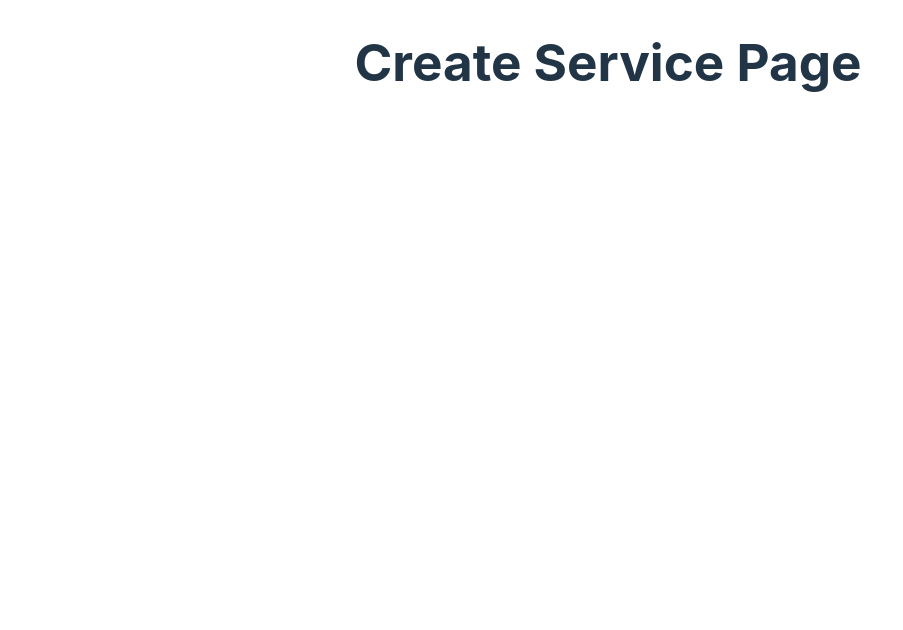
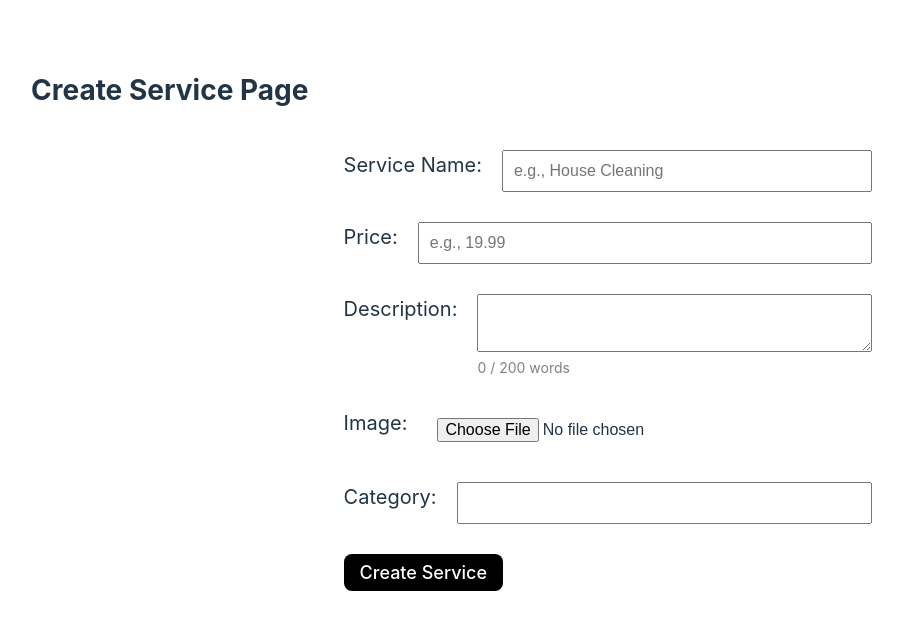
Before and after one commit to 1201-Du-Ryan/twProject3, a React (Vite) app in the folder my-scrollable-website/my-scrollable-website/: page /create-service in a window 1280 px wide. Shown: the top 630 px of the page, without its empty margins (32-935 px from the left). Built offline with nearby package versions, Linux system fonts and the light colour scheme.

Commit message:
basic layout

```diff
--- a/my-scrollable-website/my-scrollable-website/src/pages/CreateServicePage.jsx
+++ b/my-scrollable-website/my-scrollable-website/src/pages/CreateServicePage.jsx
@@ -1,11 +1,137 @@
 // src/pages/CreateServicePage.jsx
-import React from 'react';
+import React, { useState } from 'react';
+import '../styles/CreateServicePage.css';
 
 const CreateServicePage = () => {
+  const [serviceName, setServiceName] = useState('');
+  const [price, setPrice] = useState('');
+  const [description, setDescription] = useState('');
+  const [descriptionWordCount, setDescriptionWordCount] = useState(0);
+  const [image, setImage] = useState(null);
+  const [category, setCategory] = useState('');
+  const [categories, setCategories] = useState([
+    'Category 1',
+    'Category 2',
+    'Category 3',
+    // Add more categories dynamically if needed
+  ]);
+  const [filteredCategories, setFilteredCategories] = useState([]);
+
+  const handleSubmit = (event) => {
+    event.preventDefault();
+    // Handle form submission logic here
+    console.log({
+      serviceName,
+      price,
+      description,
+      image,
+      category,
+    });
+  };
+
+  const handleImageChange = (event) => {
+    setImage(event.target.files[0]);
+  };
+
+  const handlePriceChange = (event) => {
+    const value = event.target.value;
+    const regex = /^\d*\.?\d{0,2}$/;
+    if (regex.test(value)) {
+      setPrice(value);
+    }
+  };
+
+  const handleDescriptionChange = (event) => {
+    const value = event.target.value;
+    const words = value.trim().split(/\s+/);
+    if (words.length <= 200) {
+      setDescription(value);
+      setDescriptionWordCount(words.length);
+    }
+  };
+
+  const handleCategoryChange = (event) => {
+    const value = event.target.value;
+    setCategory(value);
+    if (value) {
+      const filtered = categories.filter(cat => cat.toLowerCase().includes(value.toLowerCase()));
+      setFilteredCategories(filtered);
+    } else {
+      setFilteredCategories([]);
+    }
+  };
+
+  const selectCategory = (cat) => {
+    setCategory(cat);
+    setFilteredCategories([]);
+  };
+
   return (
-    <div>
-      <h1>Create Service Page</h1>
-      {/* Your create service form goes here */}
+    <div className="create-service-page">
+      <h1 className="title">Create Service Page</h1>
+      <form className="create-service-form" onSubmit={handleSubmit}>
+        <div className="form-group responsive-row">
+          <label className="form-label">Service Name:</label>
+          <input
+            type="text"
+            value={serviceName}
+            onChange={(e) => setServiceName(e.target.value)}
+            className="form-input"
+            placeholder="e.g., House Cleaning"
+          />
+        </div>
+        <div className="form-group responsive-row">
+          <label className="form-label">Price:</label>
+          <input
+            type="text"
+            value={price}
+            onChange={handlePriceChange}
+            className="form-input"
+            placeholder="e.g., 19.99"
+          />
+        </div>
+        <div className="form-group responsive-row">
+          <label className="form-label">Description:</label>
+          <div className="form-textarea-wrapper">
+            <textarea
+              value={description}
+              onChange={handleDescriptionChange}
+              className="form-textarea"
+            />
+            <div className="word-count">
+              {descriptionWordCount} / 200 words
+            </div>
+          </div>
+        </div>
+        <div className="form-group responsive-row">
+          <label className="form-label">Image:</label>
+          <input
+            type="file"
+            onChange={handleImageChange}
+            className="form-input"
+          />
+        </div>
+        <div className="form-group responsive-row">
+          <label className="form-label">Category:</label>
+          <input
+            type="text"
+            value={category}
+            onChange={handleCategoryChange}
+            className="form-input"
+
+          />
+          {filteredCategories.length > 0 && (
+            <ul className="category-list">
+              {filteredCategories.map((cat, index) => (
+                <li key={index} onClick={() => selectCategory(cat)}>
+                  {cat}
+                </li>
+              ))}
+            </ul>
+          )}
+        </div>
+        <button type="submit" className="submit-button">Create Service</button>
+      </form>
     </div>
   );
 };
--- /dev/null
+++ b/my-scrollable-website/my-scrollable-website/src/styles/CreateServicePage.css
@@ -0,0 +1,121 @@
+/* src/pages/CreateServicePage.css */
+.create-service-page {
+    display: flex;
+    flex-direction: column;
+    align-items: center;
+    padding:50px;
+  }
+
+  .title {
+    position: absolute;
+    left: 63px;
+    top: 56px;
+    width: 328px;
+    height: 41px;
+    font-size: 28px;
+  }
+
+  .create-service-form {
+    display: flex;
+    flex-direction: column;
+    width: 130%;
+    max-width: 1000px;
+    margin-top: 100px;
+  }
+
+  .form-group {
+    display: flex;
+    flex-direction: column;
+    margin-bottom: 30px;
+  }
+
+  .form-group.responsive-row {
+    display: flex;
+    flex-direction: column;
+  }
+
+  @media (min-width: 600px) {
+    .form-group.responsive-row {
+      flex-direction: row;
+      align-items: flex-start;
+    }
+    .form-group.responsive-row .form-label {
+      margin-right: 20px;
+      align-self: flex-start;
+    }
+    .form-group.responsive-row .form-input,
+    .form-group.responsive-row .form-textarea,
+    .form-group.responsive-row .form-select {
+      flex: 1;
+    }
+    .form-group.responsive-row .form-textarea-wrapper {
+      display: flex;
+      flex-direction: column;
+      width: 100%;
+    }
+    .form-group.responsive-row .form-textarea {
+      height: 150px;
+      flex: 1;
+    }
+  }
+
+  .form-label {
+    font-size: 20px;
+    margin-bottom: 5px;
+  }
+
+  .form-input,
+  .form-textarea,
+  .form-select {
+    width: 100%;
+    padding: 10px;
+    font-size: 16px;
+    box-sizing: border-box;
+  }
+
+  .form-textarea-wrapper {
+    display: flex;
+    flex-direction: column;
+  }
+
+  .form-textarea {
+    height: 100px;
+  }
+
+  .word-count {
+    font-size: 14px;
+    color: grey;
+    margin-top: 5px;
+  }
+
+  .category-list {
+    list-style: none;
+    padding: 0;
+    margin: 0;
+    border: 1px solid #ccc;
+    max-height: 100px;
+    overflow-y: auto;
+  }
+
+  .category-list li {
+    padding: 10px;
+    cursor: pointer;
+  }
+
+  .category-list li:hover {
+    background-color: #f0f0f0;
+  }
+
+  .submit-button {
+    padding: 8px 16px;
+    background-color: #000;
+    color: white;
+    border: none;
+    cursor: pointer;
+    font-size: 18px;
+    align-self: flex-start;
+  }
+
+  .submit-button:hover {
+    background-color: #333;
+  }
```
Also changed, not shown: 1 other file (tests, documents, lock files or other folders).
